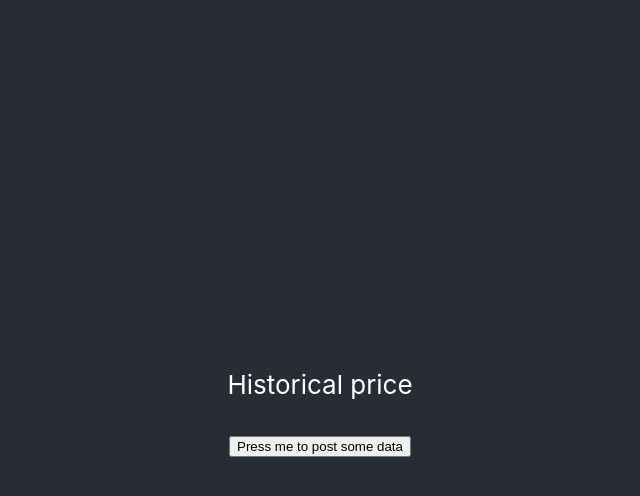
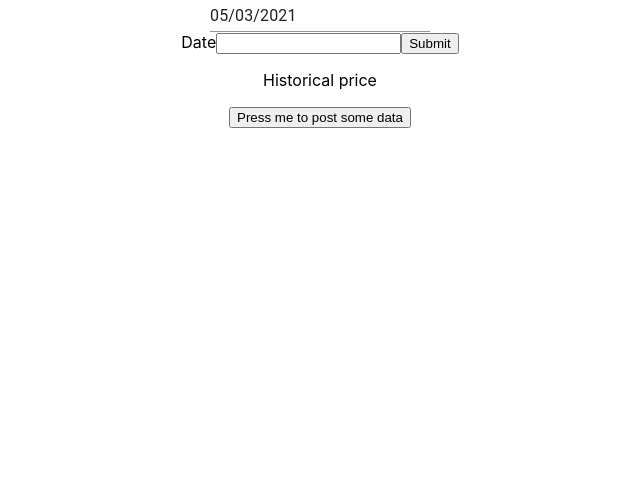
Before and after one commit to joshuayannix/dca_crypto, a React (Create React App) app: page / in a window 1280 px wide. Shown: the top 496 px of the page, without its empty margins (320-960 px from the left). Built offline with nearby package versions, Linux system fonts and the light colour scheme; no server answers.

Commit message:
date picker material ui

```diff
--- a/package.json
+++ b/package.json
@@ -3,10 +3,14 @@
   "version": "0.1.0",
   "private": true,
   "dependencies": {
+    "@date-io/date-fns": "^1.3.13",
+    "@material-ui/core": "^4.11.4",
+    "@material-ui/pickers": "^3.3.10",
     "@testing-library/jest-dom": "^5.12.0",
     "@testing-library/react": "^11.2.6",
     "@testing-library/user-event": "^12.8.3",
     "axios": "^0.21.1",
+    "date-fns": "^2.21.1",
     "react": "^17.0.2",
     "react-dom": "^17.0.2",
     "react-scripts": "4.0.3",
--- a/src/App.js
+++ b/src/App.js
@@ -2,10 +2,17 @@ import React, { useEffect, useState } from 'react'
 import logo from './logo.svg';
 import './App.css';
 import axios from 'axios';
+import {
+  DatePicker,
+  TimePicker,
+  DateTimePicker,
+  MuiPickersUtilsProvider,
+} from '@material-ui/pickers';
+import DateFnsUtils from '@date-io/date-fns';
 
 function App() {
   const [coins, setCoins] = useState([]);
-  const [search, setSearch] = useState('');
+  const [selectedDate, handleDateChange] = useState(new Date());
 
   useEffect(() => {
     axios
@@ -31,21 +38,38 @@ function App() {
       setPrice(json.market_data.current_price.usd)
     })
   }
+  const [date, setDate] = useState([]);
+
+  const onSubmit = e => {
+    e.preventDefault()
+    apiGet()
+  };
 
   return (
     <div className="App">
-      <header className="App-header">
-        <p> Historical price {coins}
-        </p>
-        <div>
-          <button onClick={apiGet}> Press me to post some data
+      <MuiPickersUtilsProvider utils={DateFnsUtils}>
+        <DatePicker
+          value={selectedDate}
+          onChange={handleDateChange}
+          format='MM/dd/yyy'
+        />
+      </MuiPickersUtilsProvider>
+      <form onSubmit={onSubmit}>
 
-          </button>
-        </div>
-        <div>
-          {price}
-        </div>
-      </header>
+        <label> Date</label>
+        <input
+          value={date}
+          onChange = {e=>setDate(e.target.value)}
+        />
+        <button type='submit'>Submit</button>
+      </form>
+
+
+        <p> Historical price {coins}</p>
+        <button onClick={apiGet}> Press me to post some data
+        </button>
+        {price}
+
     </div>
   );
 }
```
Also changed, not shown: 1 other file (tests, documents, lock files or other folders).
